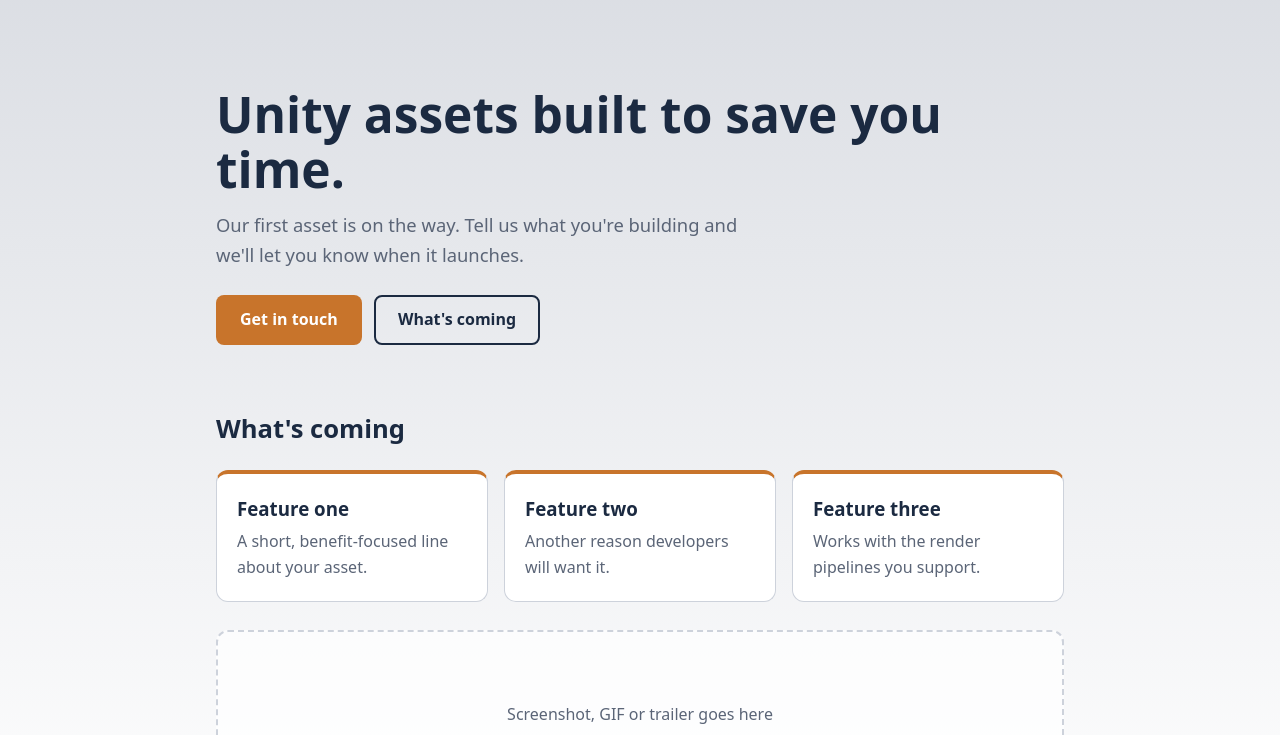
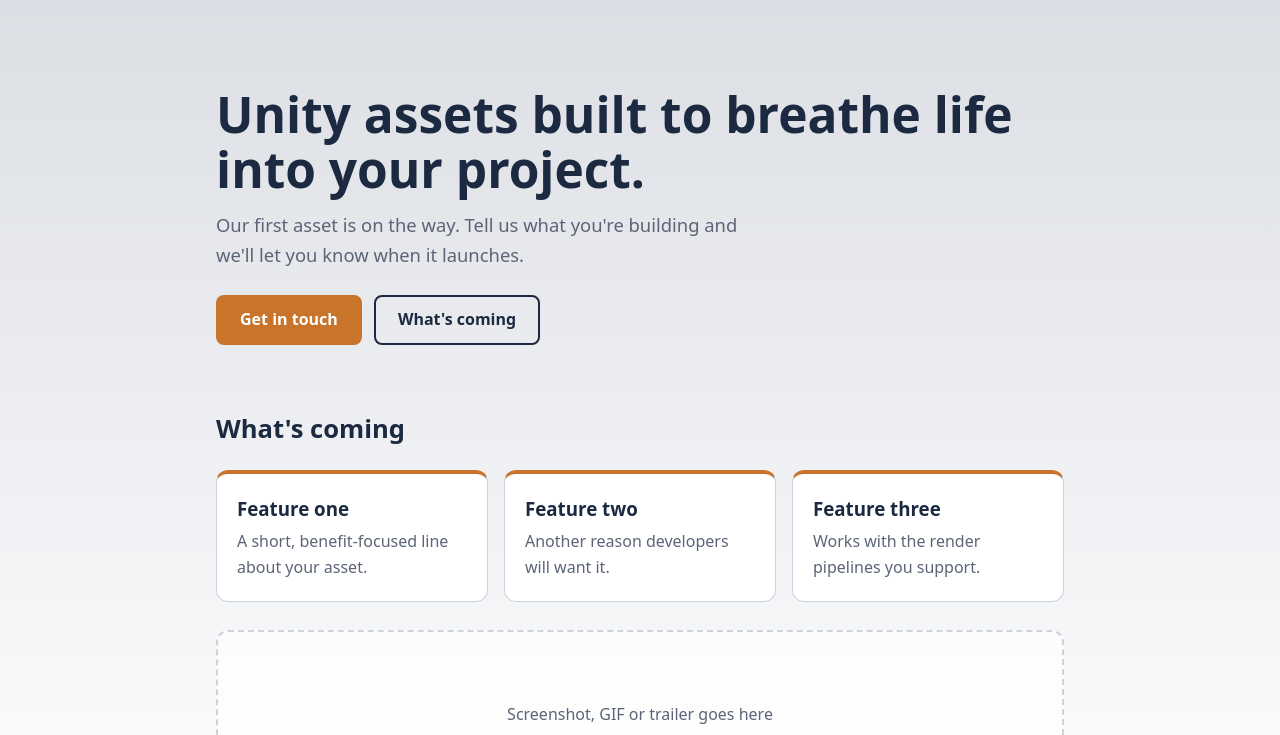
Before and after one commit to norvmbegastvdios/NorvmbegaStvdios.github.io, a plain HTML site: page index.html in a window 1280 px wide. Shown: the part 65-800 px from the top of the page. Drawn offline with Linux system fonts and the light colour scheme.

Commit message:
Update index.html

```diff
--- a/index.html
+++ b/index.html
@@ -22,7 +22,7 @@
 
   <main class="wrap">
     <section class="hero">
-      <h1>Unity assets built to save you time.</h1>
+      <h1>Unity assets built to breathe life into your project.</h1>
       <p>Our first asset is on the way. Tell us what you're building and we'll let you know when it launches.</p>
       <a class="btn" href="#contact">Get in touch</a>
       <a class="btn alt" href="#features">What's coming</a>
```
